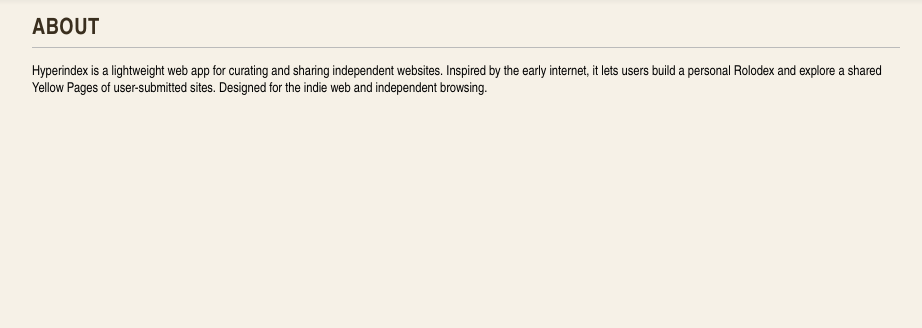
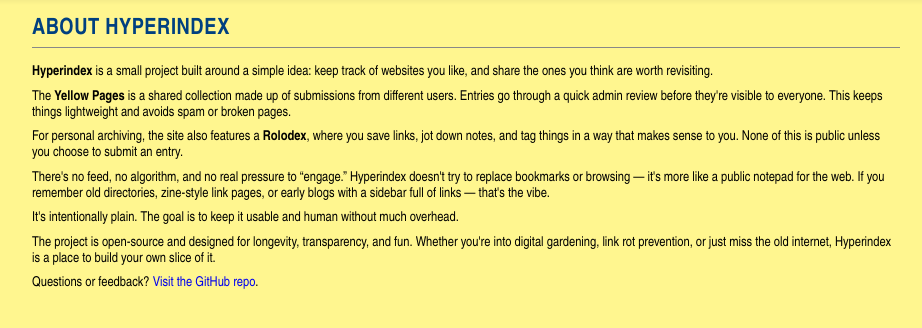
Before and after one commit to finn-mo/hyperindex, a FastAPI app: template server/templates/about.html in a window 1280 px wide. Shown: the part 29-357 px from the top of the page, without its empty margins (174-1096 px from the left). Run offline with FastAPI, Linux system fonts and the light colour scheme; the template is opened without the code that fills it, so the values that code supplies are empty; parts of the project's set-up code (start-up, migrations or seed data) failed here and were passed over.

Commit message:
Add admin.css, update about.html

```diff
--- a/server/static/rolodex.css
+++ b/server/static/rolodex.css
@@ -35,7 +35,7 @@
 .theme-rolodex .card::before {
   content: attr(data-label);
   position: absolute;
-  top: -1.25rem;
+  top: -1.21rem;
   right: 1rem;
   padding: 2px 6px;
   background: #d6b370;
@@ -43,7 +43,7 @@
   font-family: "Lucida Sans Typewriter", "Lucida Console", "Courier", monospace;
   font-size: 0.75rem;
   font-weight: bold;
-  border-radius: 3px 3px 0 0;
+  border-radius: 1px 1px 0 0;
   box-shadow: 0 1px 2px rgba(0, 0, 0, 0.15);
   z-index: 1;
 }
--- a/server/static/yellowpages.css
+++ b/server/static/yellowpages.css
@@ -25,14 +25,6 @@
   align-items: center;
 }
 
-/* Input theme */
-.theme-yellowpages input[type="text"],
-.theme-yellowpages input[type="password"],
-.theme-yellowpages input[type="email"] {
-  flex: 1;
-  min-width: 200px;
-}
-
 /* Button theme */
 .theme-yellowpages button,
 .theme-yellowpages .clear-btn {
@@ -42,7 +34,7 @@
 }
 
 .theme-yellowpages button:hover,
-.clear-btn:hover {
+.theme-yellowpages .clear-btn:hover {
   background-color: #ffd700;
 }
 
--- a/server/templates/about.html
+++ b/server/templates/about.html
@@ -1,18 +1,41 @@
 {% extends "base.html" %}
 
-{% block title %}Edit Entry - Hyperindex{% endblock %}
+{% block title %}About - Hyperindex{% endblock %}
 
 {% block extra_css %}
-  <link rel="stylesheet" href="{{ url_for('static', path='rolodex.css') }}">
+  <link rel="stylesheet" href="{{ url_for('static', path='yellowpages.css') }}">
 {% endblock %}
 
-{% block body_class %}theme-rolodex{% endblock %}
+{% block body_class %}theme-yellowpages{% endblock %}
 
 {% block content %}
-  <h1>About</h1>
-
+  <h1>About Hyperindex</h1>
 
   <p>
-    Hyperindex is a lightweight web app for curating and sharing independent websites. Inspired by the early internet, it lets users build a personal Rolodex and explore a shared Yellow Pages of user-submitted sites. Designed for the indie web and independent browsing.
+    <strong>Hyperindex</strong> is a small project built around a simple idea: keep track of websites you like, and share the ones you think are worth revisiting.
+  </p>
+
+  <p>
+    The <strong>Yellow Pages</strong> is a shared collection made up of submissions from different users. Entries go through a quick admin review before they're visible to everyone. This keeps things lightweight and avoids spam or broken pages.
+  </p>
+
+  <p>
+    For personal archiving, the site also features a <strong>Rolodex</strong>, where you save links, jot down notes, and tag things in a way that makes sense to you. None of this is public unless you choose to submit an entry.
+  </p>
+
+  <p>
+    There's no feed, no algorithm, and no real pressure to “engage.” Hyperindex doesn't try to replace bookmarks or browsing — it's more like a public notepad for the web. If you remember old directories, zine-style link pages, or early blogs with a sidebar full of links — that's the vibe.
+  </p>
+
+  <p>
+    It's intentionally plain. The goal is to keep it usable and human without much overhead.
+  </p>
+
+  <p>
+    The project is open-source and designed for longevity, transparency, and fun. Whether you're into digital gardening, link rot prevention, or just miss the old internet, Hyperindex is a place to build your own slice of it.
+  </p>
+
+  <p>
+    Questions or feedback? <a href="https://github.com/yourproject/hyperindex" target="_blank" rel="noopener">Visit the GitHub repo</a>.
   </p>
 {% endblock %}
--- a/server/templates/admin_panel.html
+++ b/server/templates/admin_panel.html
@@ -2,7 +2,11 @@
 
 {% block title %} Admin Panel - Hyperindex{% endblock %}
 
-{% block body_class %}theme-rolodex{% endblock %}
+{% block extra_css %}
+  <link rel="stylesheet" href="{{ url_for('static', path='admin.css') }}">
+{% endblock %}
+
+{% block body_class %}theme-admin{% endblock %}
 
 {% block content %}
   <h1>Admin Panel</h1>
```
Also changed, not shown: server/static/admin.css (added, +92 -0 lines).
